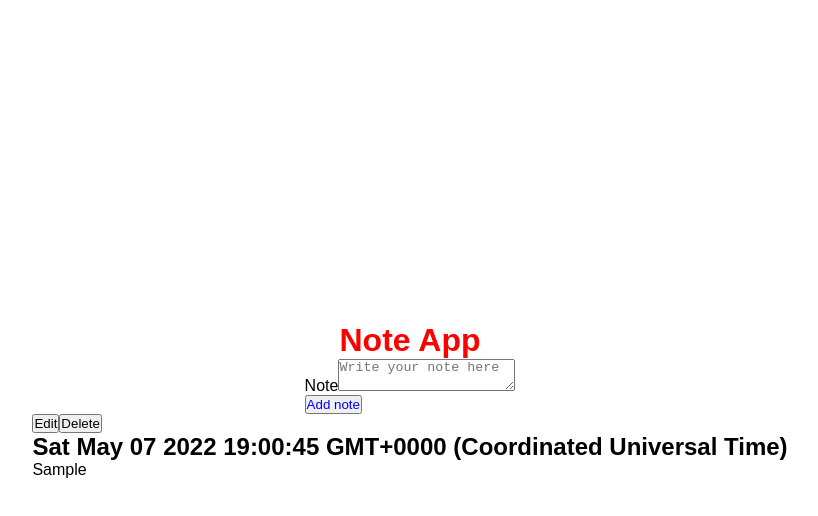
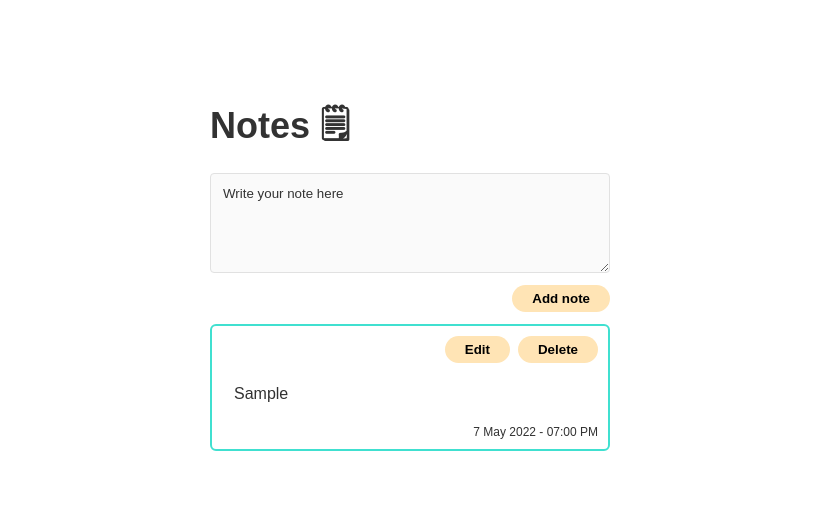
Before and after one commit to LaurieGami/note-app, a React (Create React App) app: page / in a window 1280 px wide. Both pictures are taken after typing "Sample" into the empty fields and a click on the button "Add note". Shown: the top 516 px of the page, without its empty margins (230-1048 px from the left). Built offline with nearby package versions, Linux system fonts and the light colour scheme.

Commit message:
Added simple styling to the app, formatted the date and sorted notes from newest to oldest

```diff
--- a/src/App.js
+++ b/src/App.js
@@ -6,18 +6,70 @@ import Note from "./components/Note";
 const Container = styled.div`
   display: flex;
   flex-direction: column;
-  justify-content: center;
   align-items: center;
   width: 100%;
   height: 100vh;
+  padding-top: 100px;
+`;
+
+const Content = styled.section`
+  display: flex;
+  flex-direction: column;
+  width: 400px;
+`;
+
+const HeaderContainer = styled.div`
+  display: flex;
+  justify-content: space-between;
+  align-items: center;
+  width: 100%;
+`;
+
+const StyledForm = styled.form`
+  display: flex;
+  flex-direction: column;
+  width: 100%;
+  margin-bottom: 12px;
+`;
+
+const StyledTextArea = styled.textarea`
+  font-family: Arial, Helvetica, sans-serif;
+  padding: 12px;
+  border-radius: 4px;
+  border: 1px solid #e1e1e1;
+  background: #fafafa;
+  color: #323232;
+  height: 100px;
+  margin-bottom: 12px;
+
+  ::placeholder {
+    color: #323232;
+  }
+  :focus {
+    outline: none;
+    border: 1px solid #323232;
+  }
+  :invalid {
+    border: 1px solid #d22d2d;
+  }
 `;
 
 const Title = styled.h1`
-  color: red;
+  font-size: 36px;
+  margin-bottom: 12px;
+`;
+
+const ButtonContainer = styled.div`
+  display: flex;
+  justify-content: flex-end;
 `;
 
 const Button = styled.button`
-  color: blue;
+  padding: 6px 20px;
+  border-radius: 20px;
+  border: none;
+  background-color: Moccasin;
+  font-weight: bold;
 `;
 
 function App() {
@@ -36,9 +88,14 @@ function App() {
 
   function handleSubmit(e) {
     e.preventDefault();
+
+    if (draft === "") {
+      alert("Your note is empty");
+    } else {
       const note = { id: uuid(), value: draft, createdAt: new Date() };
       setNotes([...notes, note]);
       setDraft("");
+    }
   }
 
   function onDelete(id) {
@@ -55,20 +112,29 @@ function App() {
 
   return (
     <Container>
-      <Title>Note App</Title>
-      <form onSubmit={handleSubmit}>
-        <div>
-          <label htmlFor="comment">Note</label>
-          <textarea
+      <Content>
+        <HeaderContainer>
+          <Title>Notes 🗒</Title>
+        </HeaderContainer>
+        <StyledForm onSubmit={handleSubmit}>
+          <StyledTextArea
             placeholder="Write your note here"
             value={draft}
             onChange={handleChange}
           />
-        </div>
+          <ButtonContainer>
             <Button type="submit">Add note</Button>
-      </form>
+          </ButtonContainer>
+        </StyledForm>
         <div>
-        {notes.map((note) => {
+          {notes
+            .sort((a, b) => {
+              return (
+                new Date(b.createdAt).getTime() -
+                new Date(a.createdAt).getTime()
+              );
+            })
+            .map((note) => {
               return (
                 <Note
                   key={note.id}
@@ -79,6 +145,7 @@ function App() {
               );
             })}
         </div>
+      </Content>
     </Container>
   );
 }
--- a/src/components/Note.js
+++ b/src/components/Note.js
@@ -1,4 +1,84 @@
 import { useState } from "react";
+import styled from "styled-components";
+
+const Content = styled.section`
+  display: flex;
+  flex-direction: column;
+  width: 100%;
+  margin-bottom: 10px;
+  border-radius: 6px;
+  border: 2px solid Turquoise;
+  padding: 10px;
+`;
+
+const ButtonContainer = styled.div`
+  display: flex;
+  width: 100%;
+  justify-content: flex-end;
+`;
+
+const NoteContainer = styled.div`
+  display: flex;
+  flex-direction: column;
+  width: 100%;
+  margin: 10px 0;
+`;
+
+const StyledTextArea = styled.textarea`
+  font-family: Arial, Helvetica, sans-serif;
+  padding: 12px;
+  border-radius: 4px;
+  border: 1px solid #e1e1e1;
+  background: #fafafa;
+  color: #323232;
+  margin-bottom: 12px;
+
+  ::placeholder {
+    color: #323232;
+  }
+  :focus {
+    outline: none;
+    border: 1px solid #323232;
+  }
+  :invalid {
+    border: 1px solid #d22d2d;
+  }
+`;
+
+const Text = styled.p`
+  padding: 12px;
+`;
+
+const Button = styled.button`
+  padding: 6px 20px;
+  border-radius: 20px;
+  border: none;
+  background-color: Moccasin;
+  font-weight: bold;
+`;
+
+const DeleteButton = styled(Button)`
+  margin-left: 8px;
+`;
+
+const DateContainer = styled.p`
+  font-size: 12px;
+  align-self: flex-end;
+`;
+
+function formatDate(createdAt) {
+  const date = new Date(createdAt);
+  const day = date.getDate();
+  const month = date.toLocaleString("en-us", { month: "long" });
+  const year = date.getFullYear();
+  const time = date.toLocaleString("en-US", {
+    hour: "numeric",
+    hour: "2-digit",
+    minute: "2-digit",
+  });
+
+  return `${day} ${month} ${year} - ${time}`;
+}
 
 function Note({ note, onDelete, onSave }) {
   const [text, setText] = useState(note.value);
@@ -10,22 +90,27 @@ function Note({ note, onDelete, onSave }) {
   }
 
   return (
-    <div>
+    <Content>
+      <ButtonContainer>
         {edit ? (
-        <button onClick={() => handleSave()}>Save</button>
+          <Button onClick={() => handleSave()}>Save</Button>
         ) : (
-        <button onClick={() => setEdit(!edit)}>Edit</button>
+          <Button onClick={() => setEdit(!edit)}>Edit</Button>
         )}
-      <button onClick={() => onDelete(note.id)}>Delete</button>
+        <DeleteButton onClick={() => onDelete(note.id)}>Delete</DeleteButton>
+      </ButtonContainer>
+      <NoteContainer>
         {edit ? (
-        <textarea value={text} onChange={(e) => setText(e.target.value)} />
+          <StyledTextArea
+            value={text}
+            onChange={(e) => setText(e.target.value)}
+          />
         ) : (
-        <>
-          <h2>{new Date(note.createdAt).toString()}</h2>
-          <p>{text}</p>
-        </>
+          <Text>{text}</Text>
         )}
-    </div>
+      </NoteContainer>
+      <DateContainer>{formatDate(note.createdAt)}</DateContainer>
+    </Content>
   );
 }
 
--- a/src/global.css
+++ b/src/global.css
@@ -9,4 +9,5 @@
 body {
   font-family: Arial, Helvetica, sans-serif;
   font-size: 16px;
+  color: #323232;
 }
```
Lines whose indentation alone changed are shown as unchanged.
